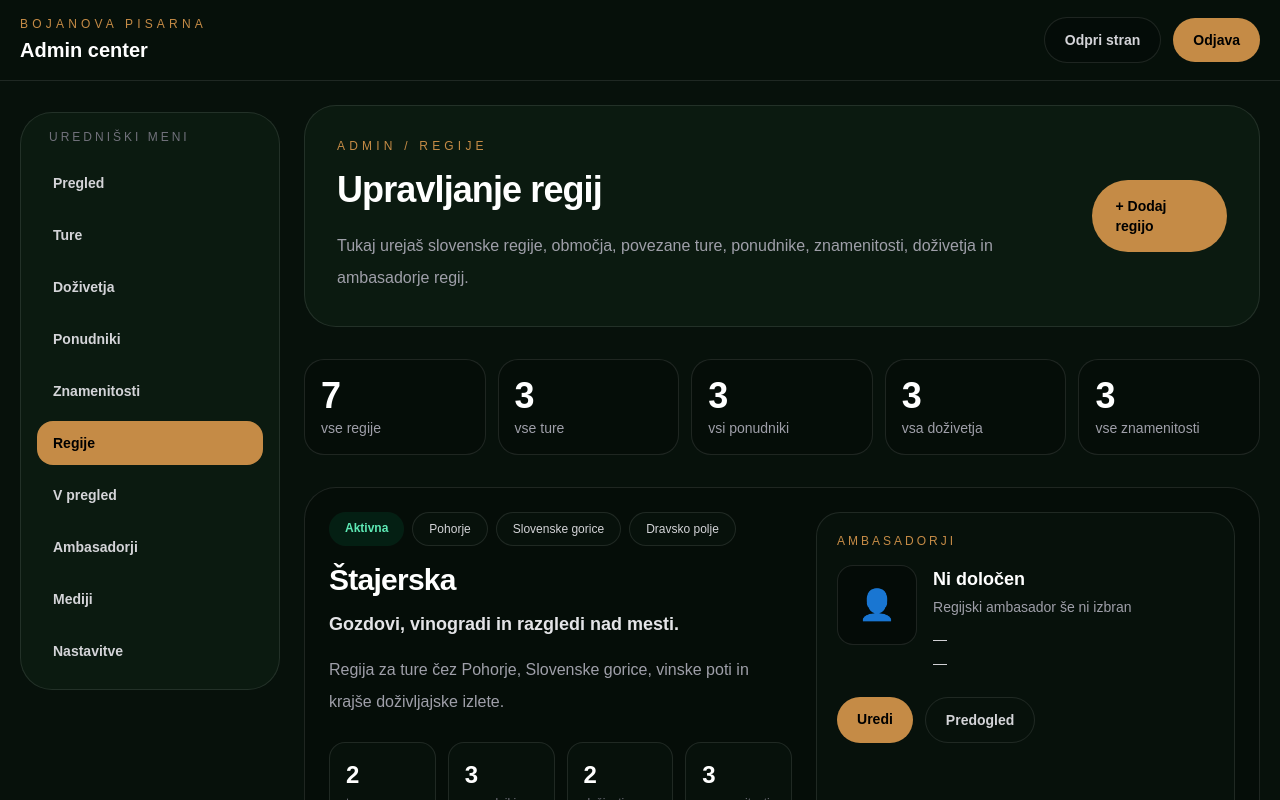
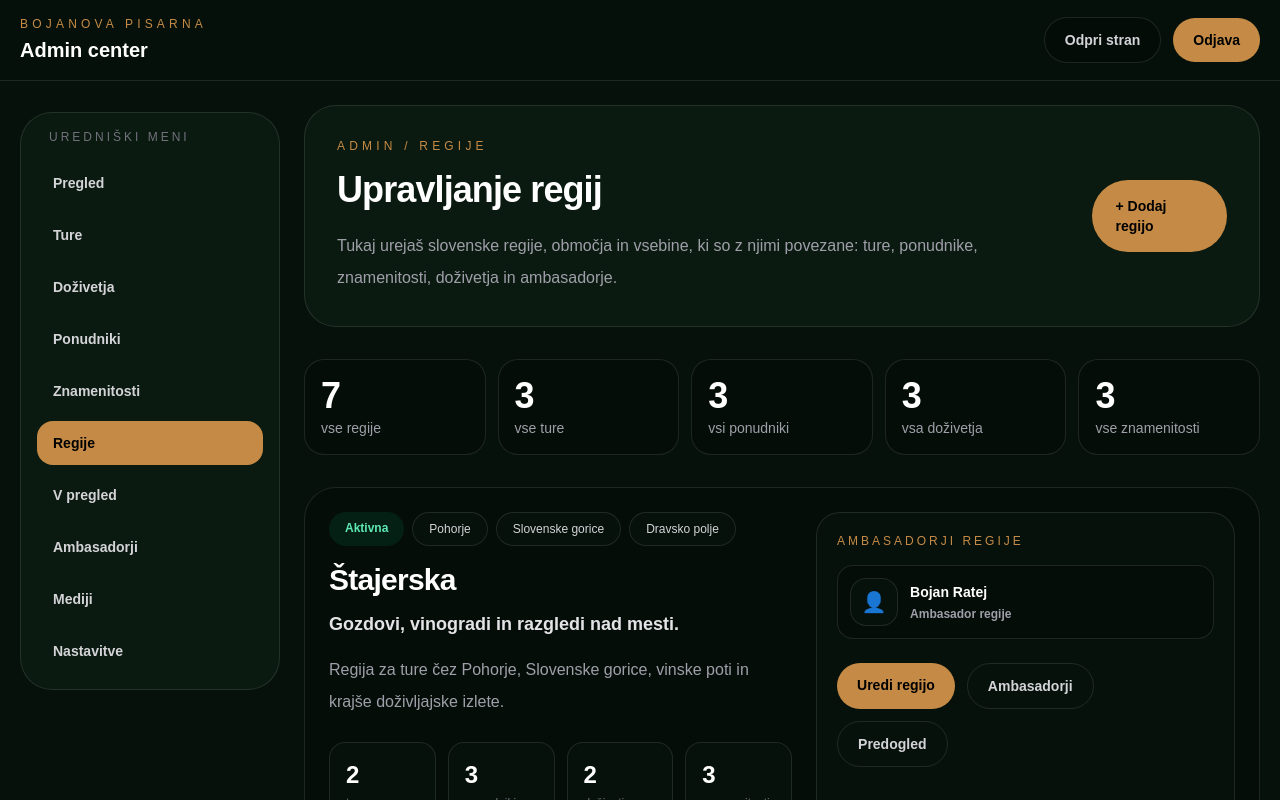
Before and after one commit to rabojan/bojan-on-bike-app, a Next.js app: page /admin/regije in a window 1280 px wide. Shown: the top 800 px of the page. Built offline with nearby package versions, Linux system fonts and the light colour scheme; sample sign-in values are in the browser's storage.

Commit message:
Show compact ambassadors on regions page

```diff
--- a/app/admin/regije/page.tsx
+++ b/app/admin/regije/page.tsx
@@ -2,7 +2,26 @@ import Link from "next/link";
 
 import AdminShell from "@/components/AdminShell";
 
-const regions = [
+type Region = {
+  name: string;
+  slug: string;
+  status: "Aktivna" | "V pripravi";
+  headline: string;
+  description: string;
+  areas: string[];
+  trails: string[];
+  providers: string[];
+  experiences: string[];
+  points: string[];
+};
+
+type RegionAmbassador = {
+  name: string;
+  role: "Ambasador regije" | "TOP ambasador regije";
+  image?: string;
+};
+
+const regions: Region[] = [
   {
     name: "Štajerska",
     slug: "stajerska",
@@ -12,17 +31,17 @@ const regions = [
       "Regija za ture čez Pohorje, Slovenske gorice, vinske poti in krajše doživljajske izlete.",
     areas: ["Pohorje", "Slovenske gorice", "Dravsko polje"],
     trails: ["Gozdni flow nad Mariborom", "Med vinogradi in griči"],
-    providers: ["Rudijev dom na Pohorju", "Gorska hiša Pohorje", "Vinska klet med griči"],
+    providers: [
+      "Rudijev dom na Pohorju",
+      "Gorska hiša Pohorje",
+      "Vinska klet med griči",
+    ],
     experiences: ["Vinski kolesarski dan", "Pohorski flow in kosilo"],
-    points: ["Razgled nad Mariborom", "Pohorski gozdni odsek", "Stara planinska pot"],
-    ambassador: {
-      name: "Ni določen",
-      location: "Regijski ambasador še ni izbran",
-      email: "—",
-      phone: "—",
-      image: "",
-      status: "V pripravi",
-    },
+    points: [
+      "Razgled nad Mariborom",
+      "Pohorski gozdni odsek",
+      "Stara planinska pot",
+    ],
   },
   {
     name: "Koroška",
@@ -36,14 +55,6 @@ const regions = [
     providers: [],
     experiences: [],
     points: [],
-    ambassador: {
-      name: "Ni določen",
-      location: "Regijski ambasador še ni izbran",
-      email: "—",
-      phone: "—",
-      image: "",
-      status: "V pripravi",
-    },
   },
   {
     name: "Gorenjska",
@@ -57,14 +68,6 @@ const regions = [
     providers: [],
     experiences: ["Družinski e-bike izlet"],
     points: [],
-    ambassador: {
-      name: "Ni določen",
-      location: "Regijski ambasador še ni izbran",
-      email: "—",
-      phone: "—",
-      image: "",
-      status: "V pripravi",
-    },
   },
   {
     name: "Primorska",
@@ -78,14 +81,6 @@ const regions = [
     providers: [],
     experiences: [],
     points: [],
-    ambassador: {
-      name: "Ni določen",
-      location: "Regijski ambasador še ni izbran",
-      email: "—",
-      phone: "—",
-      image: "",
-      status: "V pripravi",
-    },
   },
   {
     name: "Notranjska",
@@ -99,14 +94,6 @@ const regions = [
     providers: [],
     experiences: [],
     points: [],
-    ambassador: {
-      name: "Ni določen",
-      location: "Regijski ambasador še ni izbran",
-      email: "—",
-      phone: "—",
-      image: "",
-      status: "V pripravi",
-    },
   },
   {
     name: "Dolenjska",
@@ -120,14 +107,6 @@ const regions = [
     providers: [],
     experiences: [],
     points: [],
-    ambassador: {
-      name: "Ni določen",
-      location: "Regijski ambasador še ni izbran",
-      email: "—",
-      phone: "—",
-      image: "",
-      status: "V pripravi",
-    },
   },
   {
     name: "Prekmurje",
@@ -141,20 +120,25 @@ const regions = [
     providers: [],
     experiences: [],
     points: [],
-    ambassador: {
-      name: "Ni določen",
-      location: "Regijski ambasador še ni izbran",
-      email: "—",
-      phone: "—",
-      image: "",
-      status: "V pripravi",
-    },
   },
 ];
 
+const regionAmbassadors: Record<string, RegionAmbassador[]> = {
+  stajerska: [{ name: "Bojan Ratej", role: "Ambasador regije" }],
+  koroska: [{ name: "Maja Kovač", role: "Ambasador regije" }],
+  gorenjska: [{ name: "Tomaž Zupan", role: "TOP ambasador regije" }],
+  primorska: [{ name: "Nina Furlan", role: "Ambasador regije" }],
+  notranjska: [{ name: "Rok Mlakar", role: "Ambasador regije" }],
+  dolenjska: [{ name: "Petra Novak", role: "Ambasador regije" }],
+  prekmurje: [{ name: "Matej Horvat", role: "Ambasador regije" }],
+};
+
 const totalTrails = regions.reduce((sum, region) => sum + region.trails.length, 0);
 const totalProviders = regions.reduce((sum, region) => sum + region.providers.length, 0);
-const totalExperiences = regions.reduce((sum, region) => sum + region.experiences.length, 0);
+const totalExperiences = regions.reduce(
+  (sum, region) => sum + region.experiences.length,
+  0
+);
 const totalPoints = regions.reduce((sum, region) => sum + region.points.length, 0);
 
 function ContentList({ title, items }: { title: string; items: string[] }) {
@@ -182,6 +166,50 @@ function ContentList({ title, items }: { title: string; items: string[] }) {
   );
 }
 
+function AmbassadorList({ ambassadors }: { ambassadors: RegionAmbassador[] }) {
+  if (ambassadors.length === 0) {
+    return (
+      <div className="rounded-2xl border border-dashed border-white/10 bg-black/20 p-4 text-sm text-zinc-500">
+        Ambasadorji še niso povezani. Dodaš jih v modulu Ambasadorji.
+      </div>
+    );
+  }
+
+  return (
+    <div className="space-y-3">
+      {ambassadors.map((ambassador) => (
+        <div
+          key={ambassador.name}
+          className="flex items-center gap-3 rounded-2xl border border-white/10 bg-black/20 p-3"
+        >
+          <div className="flex h-12 w-12 shrink-0 items-center justify-center overflow-hidden rounded-2xl border border-white/10 bg-[#07110b] text-xl">
+            {ambassador.image ? (
+              <img
+                src={ambassador.image}
+                alt={ambassador.name}
+                className="h-full w-full object-cover"
+              />
+            ) : (
+              "👤"
+            )}
+          </div>
+
+          <div className="min-w-0">
+            <div className="truncate text-sm font-black text-white">
+              {ambassador.name}
+            </div>
+            <div className="mt-1 text-xs font-semibold text-zinc-400">
+              {ambassador.role === "TOP ambasador regije"
+                ? "⭐ TOP ambasador regije"
+                : "Ambasador regije"}
+            </div>
+          </div>
+        </div>
+      ))}
+    </div>
+  );
+}
+
 export default function AdminRegionsPage() {
   return (
     <AdminShell active="regije">
@@ -195,8 +223,8 @@ export default function AdminRegionsPage() {
               Upravljanje regij
             </h1>
             <p className="mt-5 max-w-3xl text-base leading-8 text-zinc-400">
-              Tukaj urejaš slovenske regije, območja, povezane ture,
-              ponudnike, znamenitosti, doživetja in ambasadorje regij.
+              Tukaj urejaš slovenske regije, območja in vsebine, ki so z njimi
+              povezane: ture, ponudnike, znamenitosti, doživetja in ambasadorje.
             </p>
           </div>
 
@@ -210,33 +238,52 @@ export default function AdminRegionsPage() {
 
         <section className="grid grid-cols-3 gap-3 sm:grid-cols-5">
           <div className="rounded-[20px] border border-white/10 bg-black/20 p-4">
-            <div className="text-3xl font-black sm:text-4xl">{regions.length}</div>
-            <div className="mt-1 text-[11px] leading-tight text-zinc-400 sm:text-sm">vse regije</div>
+            <div className="text-3xl font-black sm:text-4xl">
+              {regions.length}
+            </div>
+            <div className="mt-1 text-[11px] leading-tight text-zinc-400 sm:text-sm">
+              vse regije
+            </div>
           </div>
 
           <div className="rounded-[20px] border border-white/10 bg-black/20 p-4">
             <div className="text-3xl font-black sm:text-4xl">{totalTrails}</div>
-            <div className="mt-1 text-[11px] leading-tight text-zinc-400 sm:text-sm">vse ture</div>
+            <div className="mt-1 text-[11px] leading-tight text-zinc-400 sm:text-sm">
+              vse ture
+            </div>
           </div>
 
           <div className="rounded-[20px] border border-white/10 bg-black/20 p-4">
-            <div className="text-3xl font-black sm:text-4xl">{totalProviders}</div>
-            <div className="mt-1 text-[11px] leading-tight text-zinc-400 sm:text-sm">vsi ponudniki</div>
+            <div className="text-3xl font-black sm:text-4xl">
+              {totalProviders}
+            </div>
+            <div className="mt-1 text-[11px] leading-tight text-zinc-400 sm:text-sm">
+              vsi ponudniki
+            </div>
           </div>
 
           <div className="rounded-[20px] border border-white/10 bg-black/20 p-4">
-            <div className="text-3xl font-black sm:text-4xl">{totalExperiences}</div>
-            <div className="mt-1 text-[11px] leading-tight text-zinc-400 sm:text-sm">vsa doživetja</div>
+            <div className="text-3xl font-black sm:text-4xl">
+              {totalExperiences}
+            </div>
+            <div className="mt-1 text-[11px] leading-tight text-zinc-400 sm:text-sm">
+              vsa doživetja
+            </div>
           </div>
 
           <div className="rounded-[20px] border border-white/10 bg-black/20 p-4">
             <div className="text-3xl font-black sm:text-4xl">{totalPoints}</div>
-            <div className="mt-1 text-[11px] leading-tight text-zinc-400 sm:text-sm">vse znamenitosti</div>
+            <div className="mt-1 text-[11px] leading-tight text-zinc-400 sm:text-sm">
+              vse znamenitosti
+            </div>
           </div>
         </section>
 
         <section className="grid gap-5">
-          {regions.map((region) => (
+          {regions.map((region) => {
+            const ambassadors = regionAmbassadors[region.slug] ?? [];
+
+            return (
               <article
                 key={region.slug}
                 className="rounded-[32px] border border-white/10 bg-black/20 p-6"
@@ -278,23 +325,37 @@ export default function AdminRegionsPage() {
 
                     <div className="mt-6 grid grid-cols-2 gap-3 sm:grid-cols-4">
                       <div className="rounded-2xl border border-white/10 bg-[#07110b] p-3 sm:p-4">
-                      <div className="text-xl font-black sm:text-2xl">{region.trails.length}</div>
+                        <div className="text-xl font-black sm:text-2xl">
+                          {region.trails.length}
+                        </div>
                         <div className="mt-1 text-xs text-zinc-500">ture</div>
                       </div>
 
                       <div className="rounded-2xl border border-white/10 bg-[#07110b] p-3 sm:p-4">
-                      <div className="text-xl font-black sm:text-2xl">{region.providers.length}</div>
-                      <div className="mt-1 text-xs text-zinc-500">ponudniki</div>
+                        <div className="text-xl font-black sm:text-2xl">
+                          {region.providers.length}
+                        </div>
+                        <div className="mt-1 text-xs text-zinc-500">
+                          ponudniki
+                        </div>
                       </div>
 
                       <div className="rounded-2xl border border-white/10 bg-[#07110b] p-3 sm:p-4">
-                      <div className="text-xl font-black sm:text-2xl">{region.experiences.length}</div>
-                      <div className="mt-1 text-xs text-zinc-500">doživetja</div>
+                        <div className="text-xl font-black sm:text-2xl">
+                          {region.experiences.length}
+                        </div>
+                        <div className="mt-1 text-xs text-zinc-500">
+                          doživetja
+                        </div>
                       </div>
 
                       <div className="rounded-2xl border border-white/10 bg-[#07110b] p-3 sm:p-4">
-                      <div className="text-xl font-black sm:text-2xl">{region.points.length}</div>
-                      <div className="mt-1 text-xs text-zinc-500">znamenitosti</div>
+                        <div className="text-xl font-black sm:text-2xl">
+                          {region.points.length}
+                        </div>
+                        <div className="mt-1 text-xs text-zinc-500">
+                          znamenitosti
+                        </div>
                       </div>
                     </div>
                   </div>
@@ -302,42 +363,24 @@ export default function AdminRegionsPage() {
                   <div className="grid gap-4">
                     <div className="rounded-[24px] border border-white/10 bg-[#07110b] p-5">
                       <div className="mb-4 text-xs uppercase tracking-[0.25em] text-[#c58b46]">
-                      Ambasadorji
+                        Ambasadorji regije
                       </div>
 
-                    <div className="flex gap-4">
-                      <div className="flex h-20 w-20 shrink-0 items-center justify-center rounded-2xl border border-white/10 bg-black/30 text-3xl">
-                        {region.ambassador.image ? (
-                          <img
-                            src={region.ambassador.image}
-                            alt={region.ambassador.name}
-                            className="h-full w-full rounded-2xl object-cover"
-                          />
-                        ) : (
-                          "👤"
-                        )}
-                      </div>
-
-                      <div>
-                        <div className="text-lg font-black text-white">
-                          {region.ambassador.name}
-                        </div>
-                        <div className="mt-1 text-sm text-zinc-400">
-                          {region.ambassador.location}
-                        </div>
-                        <div className="mt-3 grid gap-1 text-sm text-zinc-300">
-                          <div>{region.ambassador.email}</div>
-                          <div>{region.ambassador.phone}</div>
-                        </div>
-                      </div>
-                    </div>
+                      <AmbassadorList ambassadors={ambassadors} />
 
                       <div className="mt-6 flex flex-wrap gap-3">
                         <Link
                           href={`/admin/regije/${region.slug}`}
                           className="rounded-full bg-[#c58b46] px-5 py-3 text-sm font-bold text-black"
                         >
-                        Uredi
+                          Uredi regijo
+                        </Link>
+
+                        <Link
+                          href="/admin/ambasadorji"
+                          className="rounded-full border border-white/10 px-5 py-3 text-sm font-semibold text-zinc-300"
+                        >
+                          Ambasadorji
                         </Link>
 
                         <Link
@@ -358,20 +401,22 @@ export default function AdminRegionsPage() {
                   <ContentList title="Znamenitosti" items={region.points} />
                 </div>
               </article>
-          ))}
+            );
+          })}
         </section>
 
         <section className="rounded-[32px] border border-white/10 bg-[#0b1a10] p-8">
           <p className="mb-4 text-xs uppercase tracking-[0.35em] text-[#c58b46]">
-            Naslednja faza
+            Povezava z ambasadorji
           </p>
           <h2 className="text-3xl font-black tracking-tight text-white">
-            Regije bodo povezane z ambasadorji.
+            Regije prikazujejo povezane ambasadorje.
           </h2>
           <p className="mt-4 max-w-3xl text-base leading-8 text-zinc-400">
-            Vsaka regija bo imela svojega lokalnega ambasadorja z imenom,
-            fotografijo, krajem, emailom in telefonom. Kasneje se bo to
-            povezalo z modulom Ambasadorji.
+            Regija ostaja prostor za urejanje območja, opisa in povezanih
+            vsebin. Podatki ambasadorjev se urejajo v modulu Ambasadorji, tukaj
+            pa se prikaže samo kompakten seznam oseb, ki so povezane s to
+            regijo.
           </p>
         </section>
       </div>
```
Lines whose indentation alone changed are shown as unchanged.
